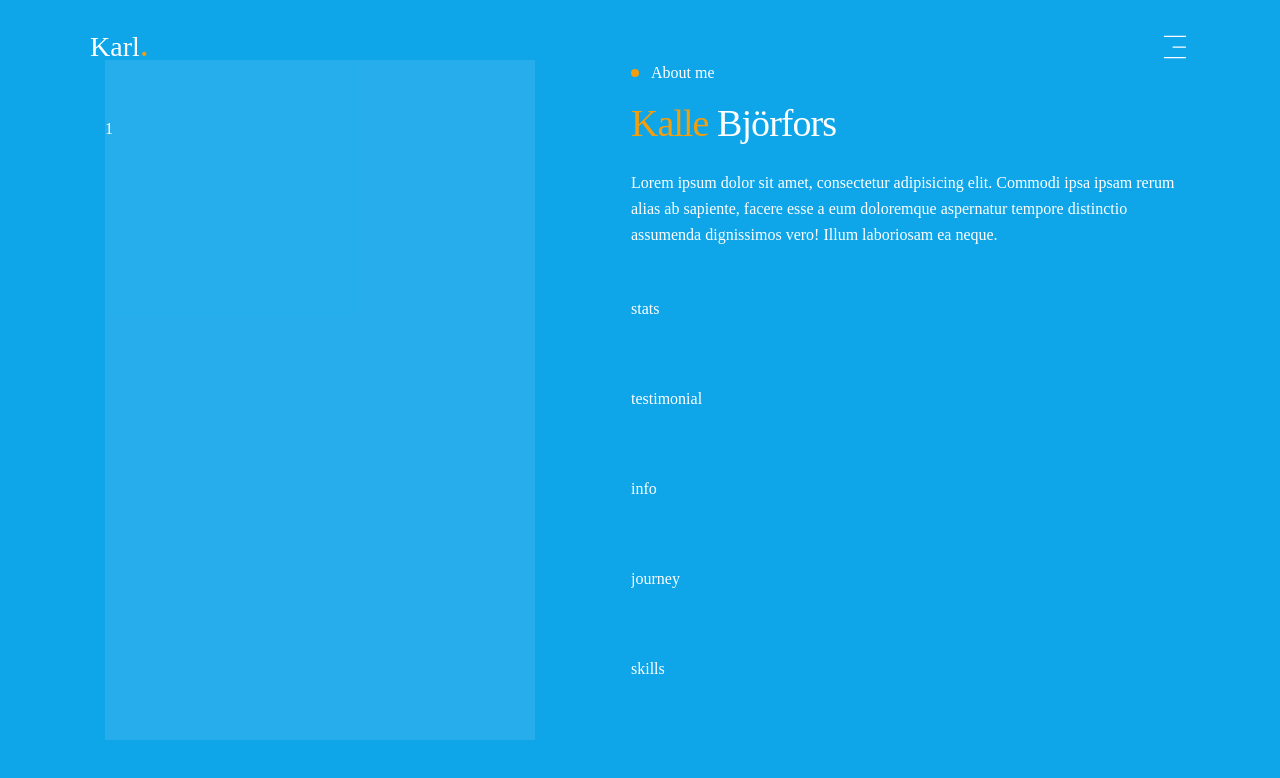
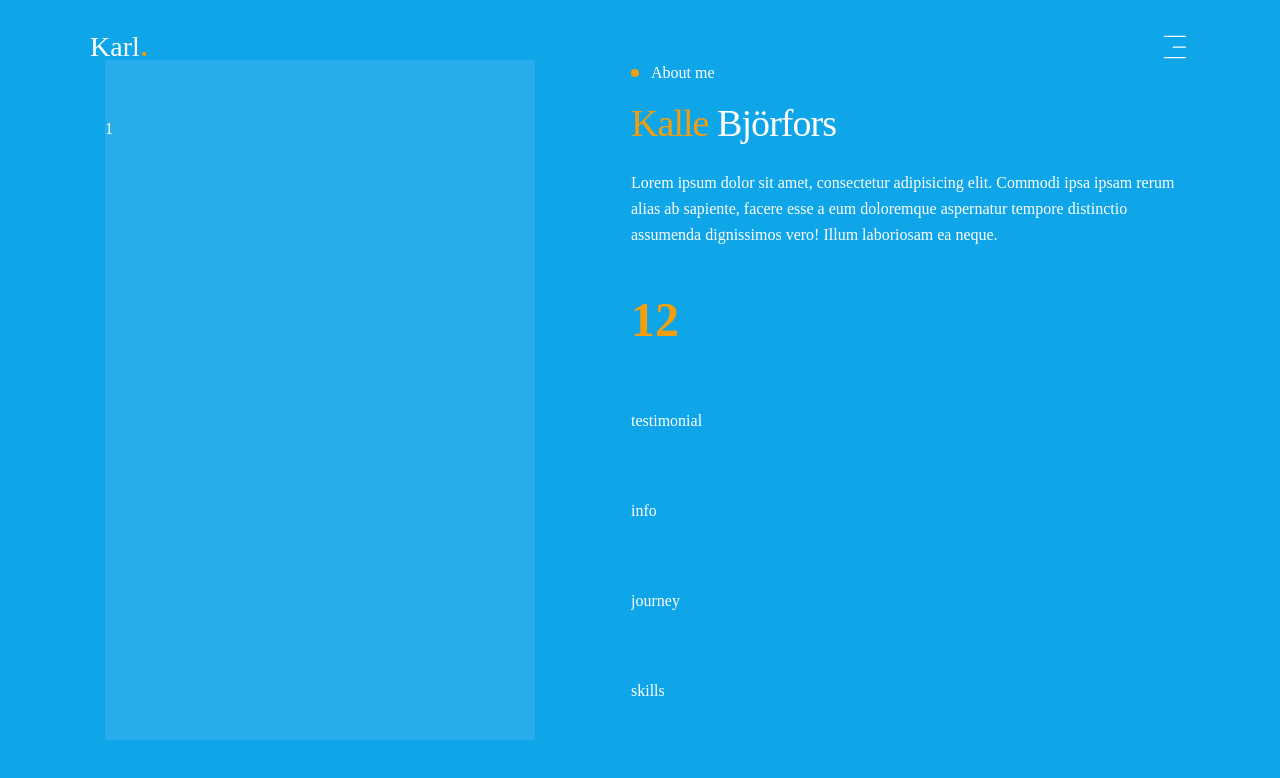
Before and after one commit to Karlbjorfors/portfolio, a Next.js app: page /about in a window 1280 px wide. Shown: the top 778 px of the page. Built offline with nearby package versions, Linux system fonts and the light colour scheme; a web font is replaced by a local one.

Commit message:
Add Stats component with animated count-up feature

```diff
--- a/app/about/page.jsx
+++ b/app/about/page.jsx
@@ -2,6 +2,7 @@
 import { motion } from "framer-motion";
 import { ScrollArea } from "@/components/ui/scroll-area";
 import Image from "next/image";
+import Stats from "@/components/Stats";
 
 const About = () => {
   return (
@@ -36,7 +37,7 @@ const About = () => {
                 vero! Illum laboriosam ea neque.
               </p>
               <div className="flex flex-col items-start gap-16">
-                <div>stats</div>
+                <Stats />
                 <div>testimonial</div>
                 <div>info</div>
                 <div>journey</div>
--- /dev/null
+++ b/components/Stats.jsx
@@ -0,0 +1,15 @@
+import CountUp from "react-countup";
+
+const Stats = () => {
+  return (
+    <div>
+      <div className="flex gap-4">
+        <div className="text-5xl font-bold text-accent flex">
+          <CountUp end={12} duration={5} delay={2} className="block w-[60px]" />
+        </div>
+      </div>
+    </div>
+  );
+};
+
+export default Stats;
```
Also changed, not shown: package.json (+1 -7 lines), 1 other file (tests, documents, lock files or other folders).
